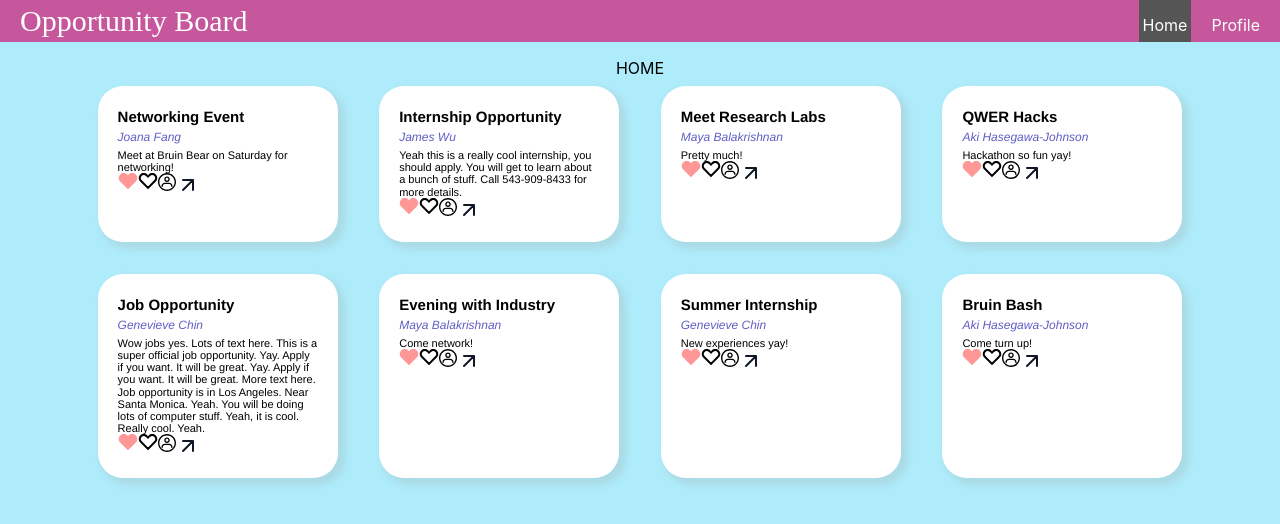
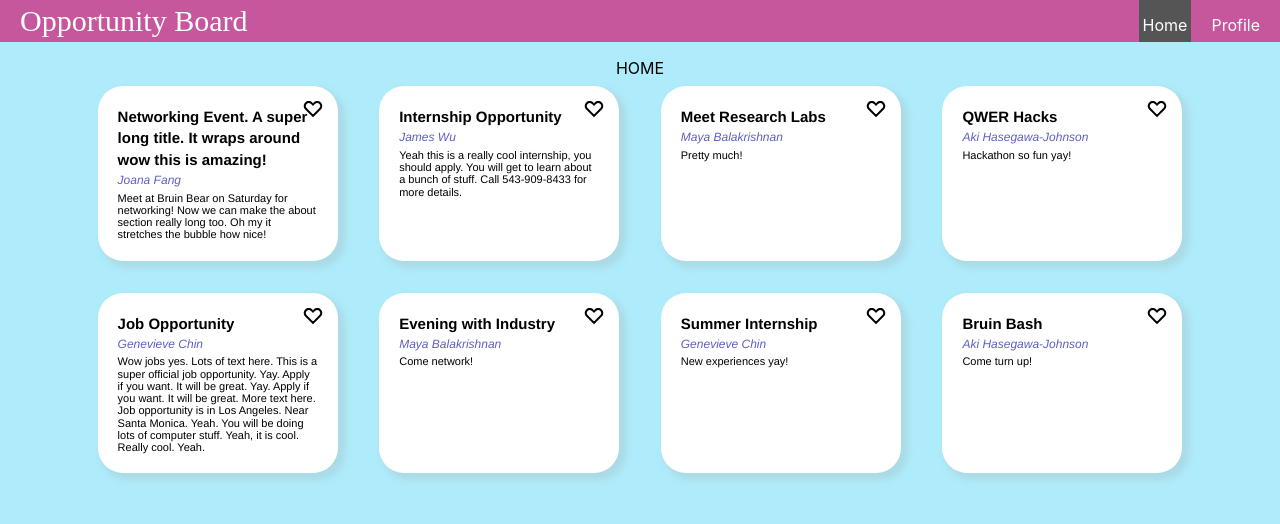
Before and after one commit to jamesmwu/joamayakieves, a React (Create React App) app in the folder frontend/: page / in a window 1280 px wide. Shown: the top 524 px of the page. Built offline with nearby package versions, Linux system fonts and the light colour scheme.

Commit message:
Added post-liking functionality

```diff
--- a/frontend/src/components/BubbleItem.js
+++ b/frontend/src/components/BubbleItem.js
@@ -1,4 +1,4 @@
-import React from 'react';
+import React, { useState } from 'react';
 import "../styles/Bubbles.css"
 import LikedHeart from "../icons/liked-heart.jsx"
 import UnlikedHeart from "../icons/unliked-heart.jsx"
@@ -6,6 +6,12 @@ import User from "../icons/user.jsx"
 import Arrow from "../icons/arrow-up-right.jsx"
 
 function BubbleItem({title, author, about}) {
+  const [ isUnlikedHeart, setUnlikedHeart ] = useState(true);
+
+  function handleHeartClick() {
+    setUnlikedHeart(!isUnlikedHeart);
+  }
+
   return (
     <>
     <div className="bubble">
@@ -13,12 +19,13 @@ function BubbleItem({title, author, about}) {
         <div className="title">{title}</div>
         <div className="author">{author}</div>
         <div className="about">{about}</div>
-        <div className="heart">
+      </div>
+      <div className="heart" onClick={handleHeartClick}>
+        {isUnlikedHeart ? (
+          <UnlikedHeart />
+        ) : (
           <LikedHeart />
-          <UnlikedHeart />
-          <User />
-          <Arrow />
-        </div>
+        )}
       </div>
     </div>
     </>
--- a/frontend/src/components/Bubbles.js
+++ b/frontend/src/components/Bubbles.js
@@ -7,9 +7,9 @@ function Bubbles() {
     <>
       <div className="bubble-container">
         <BubbleItem
-          title='Networking Event'
+          title='Networking Event. A super long title. It wraps around wow this is amazing!'
           author='Joana Fang'
-          about='Meet at Bruin Bear on Saturday for networking!'
+          about='Meet at Bruin Bear on Saturday for networking! Now we can make the about section really long too. Oh my it stretches the bubble how nice!'
         />
         <BubbleItem
           title='Internship Opportunity'
--- a/frontend/src/styles/Bubbles.css
+++ b/frontend/src/styles/Bubbles.css
@@ -76,4 +76,11 @@ h1 {
 
 .heart {
     display: flex;
+    position: absolute;
+    right: 15px;
+    top: 15px;
 }
+
+.heart:hover{
+    transform: scale(1.05);
+}
```
